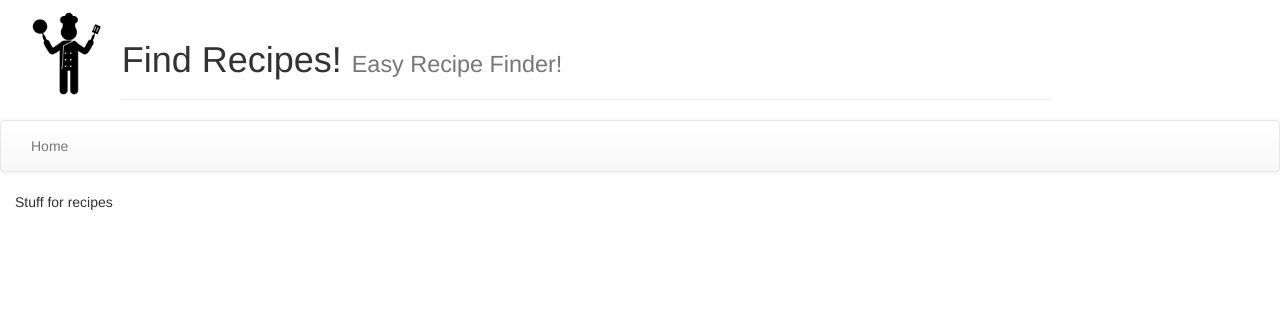
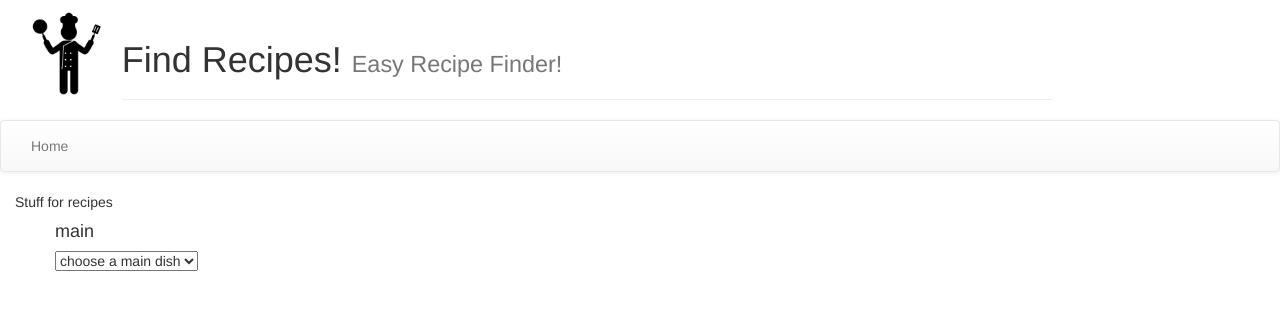
Before and after one commit to CIS4930group/python_proj, a Flask app: page / in a window 1280 px wide. Shown: the top 310 px of the page. Run offline with Flask 2, Linux system fonts and the light colour scheme; some libraries are stand-ins or nearby versions.

Commit message:
Update index.html

```diff
--- a/python_proj/app/templates/index.html
+++ b/python_proj/app/templates/index.html
@@ -2,6 +2,16 @@
 {% block content %}
 Stuff for recipes
 <ul>
+  <div class="span2">
+          <h4>main</h4>
+          <select name="postcategory">
+              <option>choose a main dish</option>
+              <option>Salmon</option>
+              <option>Pasta</option>
+              <option>Chicken</option>
+              <option>Beef</option>
+              <option>Starve</option>
+          </select>
   <!--<li> </li>
   <li> Currency and Exchange Rates </li>
   <li> Diplomatic Representation Contact Information </li>
```
